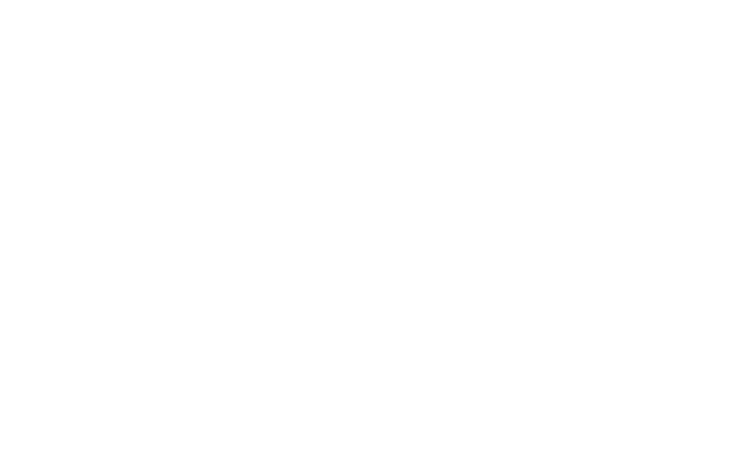
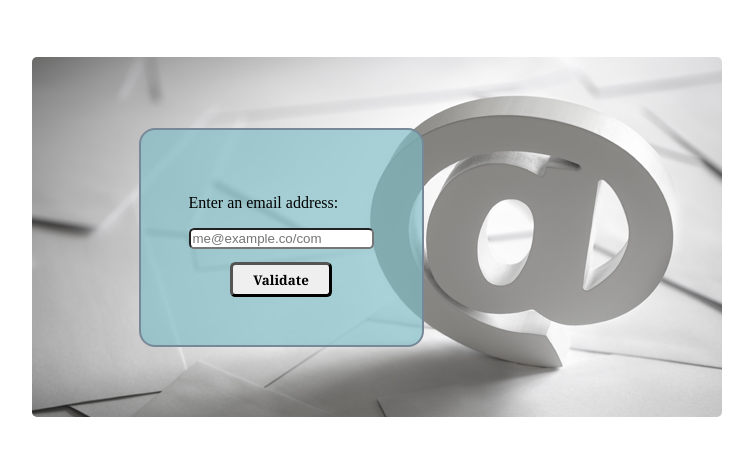
Before and after one commit to omur8819/js-cc-005-email-validation, a plain HTML site: page index.html in a window 1280 px wide. Shown: the whole page, without its empty margins (263-1016 px from the left). Drawn offline with Linux system fonts and the light colour scheme.

Commit message:
project-update

```diff
--- a/index.html
+++ b/index.html
@@ -1,15 +1,26 @@
 <!DOCTYPE html>
 <html lang="en">
+
 <head>
     <meta charset="UTF-8">
     <meta name="viewport" content="width=device-width, initial-scale=1.0">
-    <title>Email Validation</title>
-    <meta author="omur8819">
-    <meta keywords="email validation, email, validation">
-    <link rel="stylesheet" href="style.css">
+    <title>Validation of Email</title>
+    <script src="./validation.js"></script>
+    <link rel="stylesheet" href="./style.css">
 
 </head>
+
 <body>
-    <script src="script.js"></script>
+
+    <div id="banner">
+        <img src="./img/email-icin-5-kural-ana.jpg" alt="validation">
+        <form name="formx" id="myform" onsubmit="return validateForm()">
+            <p>Enter an email address:</p>
+            <input name="mail" id="email" type="text" placeholder="me@example.co/com">
+            <button type="submit" id="validate" value="submit">Validate</button>
+        </form>
+    </div>
+
 </body>
+
 </html>
--- a/script.js
+++ /dev/null
@@ -1,34 +0,0 @@
-function emailValidation(email) {
-
-    let adress_domain = email.split(".")
-    console.log(adress_domain);
-
-    let domain = adress_domain[1];
-
-    if (email.includes("@") && domain.length >= 2 && domain.length <= 3)
-        { return "You entered a valid email."
-    }
-    else { return "You entered invalid email!!!"
-    }
-
-}
-
-/*OUTPUT: (2) ['omur8819@gmail', 'com']
-You entered a valid email.*/
-console.log(emailValidation("omur8819@gmail.com"));
-
-/*OUTPUT: (2) ['omur8819gmail', 'com']
-You entered invalid email!!!*/
-console.log(emailValidation("omur8819gmail.com"));
-
-/*OUTPUT: (2) ['omur8819@gmail', 'co']
-You entered a valid email.*/
-console.log(emailValidation("omur8819@gmail.co"));
-
-/*OUTPUT: (2) ['omur8819@gmail', 'c']
-You entered invalid email!!!*/
-console.log(emailValidation("omur8819@gmail.c"));
-
-/*OUTPUT: (2) ['omur8819@gmail', 'coma']
-You entered invalid email!!!*/
-console.log(emailValidation("omur8819@gmail.coma"));
--- a/style.css
+++ b/style.css
@@ -0,0 +1,47 @@
+body {
+    margin-top: 5em;
+}
+
+#banner {
+    margin: 3em;
+    overflow: auto;
+    display: flex;
+    justify-content: center;
+    align-items: center;
+}
+
+form {
+    border: solid 2px lightslategray;
+    margin: 3em;
+    padding: 3em;
+    text-align: left;
+    border-radius: 1em;
+    background-color: rgba(125, 189, 197, 0.664);
+    display: flex;
+    flex-direction: column;
+    margin-right: 15em;
+    border-style: double;
+}
+
+form button {
+    display: block;
+    border-radius: 0.4em;
+    font-family: Cambria, Cochin, Georgia, Times, 'Times New Roman', serif;
+    font-weight: bold;
+    border-width: 0.25em;
+    width: fit-content;
+    padding: 0.4em 1.5em 0.4em 1.5em;
+    text-align: center;
+    margin: auto;
+}
+
+form input {
+    border-radius: 0.4em;
+    margin-bottom: 1em;
+}
+
+img {
+    position: absolute;
+    z-index: -1;
+    border-radius: 5px;
+}
--- /dev/null
+++ b/validation.js
@@ -0,0 +1,14 @@
+function validateForm() {
+    const x = document.forms["formx"]["mail"].value;
+    const atpos = x.indexOf("@");
+    const dotpos = x.lastIndexOf(".");
+
+    if (atpos < 1 || dotpos < atpos + 2 || dotpos + 2 >= x.length) {
+        alert("Gecerli email adresi girin")
+        return true
+    } else {
+        alert("Email adresi geçerli")
+        return false
+    }
+
+}
```
Also changed, not shown: img/email-icin-5-kural-ana.jpg (added), 2 other files.
